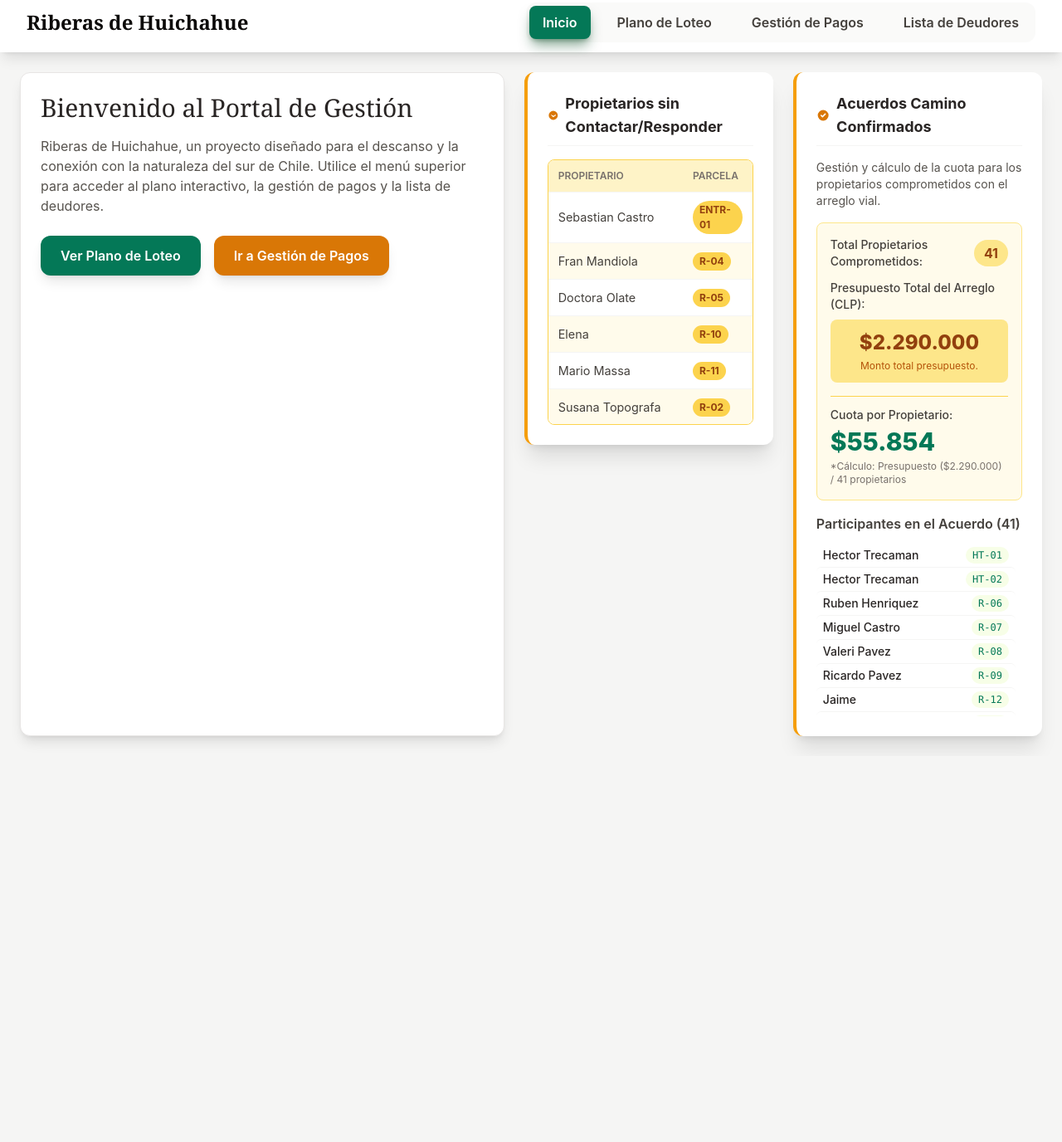
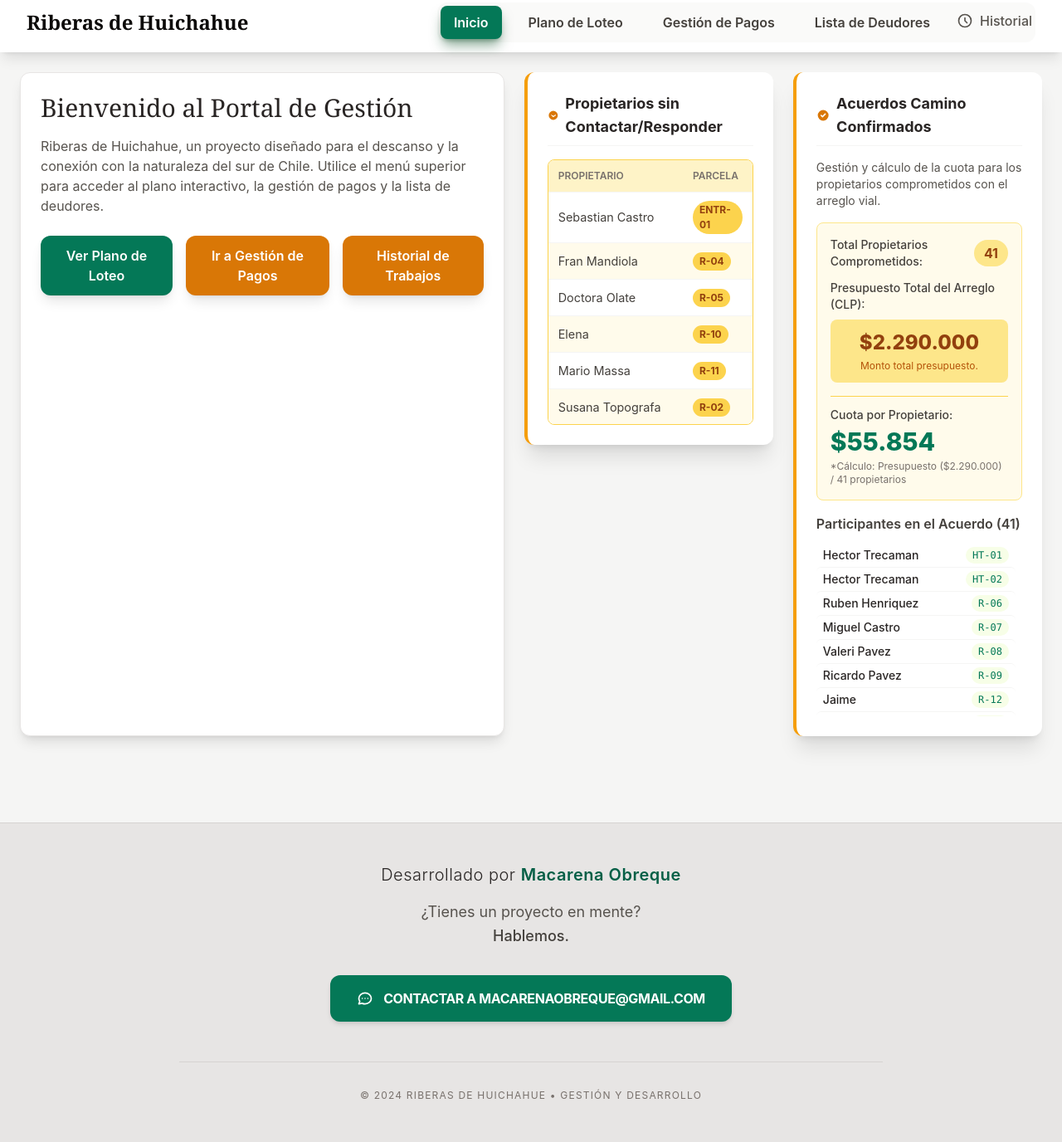
Before and after one commit to MasObreque/RiberasdeHuichahue, a plain HTML site: page index.html in a window 1280 px wide. Shown: the part 9-1385 px from the top of the page at 83% size. Before the commit the page ends 920 px from the top, so only its background shows below. Drawn offline with nearby package versions, Linux system fonts and the light colour scheme.

Commit message:
Update index.html
agrego nueva funcionalidad de historial de trabajos

```diff
--- a/index.html
+++ b/index.html
@@ -486,11 +486,20 @@ const loadParcelsData = () => {
                                 Utilice el menú superior para acceder al plano interactivo, la gestión de pagos y la lista de deudores.
                             </p>
                             <div class="flex flex-col sm:flex-row space-y-4 sm:space-y-0 sm:space-x-4">
-                                <button onclick="setCurrentView('mapa')" class="px-6 py-3 bg-green-700 text-white rounded-xl shadow-lg hover:bg-green-800 transition-colors text-center font-semibold">
+                                <button onclick="setCurrentView('mapa')"
+                                class="px-6 py-3 bg-green-700 text-white rounded-xl shadow-lg hover:bg-green-800 transition-colors text-center font-semibold">
                                     Ver Plano de Loteo
                                 </button>
-                                <button onclick="setCurrentView('gestion')" class="px-6 py-3 bg-amber-600 text-white rounded-xl shadow-lg hover:bg-amber-700 transition-colors text-center font-semibold">
+                                <button onclick="setCurrentView('gestion')"
+                                class="px-6 py-3 bg-amber-600 text-white rounded-xl shadow-lg hover:bg-amber-700 transition-colors text-center font-semibold">
                                     Ir a Gestión de Pagos
+                                </button>
+
+                                <button
+                                    onclick="window.location.href='historial.html'"
+                                    class="px-6 py-3 bg-amber-600 text-white rounded-xl shadow-lg hover:bg-amber-700 transition-colors text-center font-semibold"
+                                >
+                                    Historial de Trabajos
                                 </button>
                             </div>
                         </div>
@@ -936,7 +945,17 @@ const loadParcelsData = () => {
                             ${renderNavItem('mapa', 'Plano de Loteo')}
                             ${renderNavItem('gestion', 'Gestión de Pagos')}
                             ${renderNavItem('deudores', 'Lista de Deudores')}
+                            <button
+                                onclick="window.location.href='historial.html'"
+                                class="flex items-center gap-2 text-stone-600 hover:text-green-700 transition font-medium pb-1"
+                                >
+                                <svg xmlns="http://www.w3.org/2000/svg" class="h-5 w-5" fill="none" viewBox="0 0 24 24" stroke="currentColor">
+                                    <path stroke-linecap="round" stroke-linejoin="round" stroke-width="2" d="M12 8v4l3 3m6-3a9 9 0 11-18 0 9 9 0 0118 0z" />
+                                </svg>
+                                Historial
+                            </button>
                         </nav>
+
                     </div>
                 </header>
             `;
@@ -1023,5 +1042,29 @@ function inicializarApp() {
     });
 }
     </script>
+<footer class="bg-stone-200 border-t border-stone-300 py-12 mt-20">
+    <div class="max-w-4xl mx-auto px-6 text-center">
+        <h2 class="text-stone-800 text-xl font-light tracking-wide mb-4">
+            Desarrollado por <span class="font-semibold text-green-800">Macarena Obreque</span>
+        </h2>
+
+        <p class="text-stone-600 text-lg mb-8 leading-relaxed">
+            ¿Tienes un proyecto en mente? <br>
+            <span class="text-stone-700 font-medium">Hablemos.</span>
+        </p>
+
+        <a href="mailto:macarenaobreque@gmail.com?subject=Consulta%20por%20proyecto%20digital"
+           class="inline-flex items-center gap-3 bg-green-700 hover:bg-green-800 text-white px-8 py-4 rounded-xl transition-all transform hover:-translate-y-1 shadow-md hover:shadow-lg">
+            <svg xmlns="http://www.w3.org/2000/svg" class="h-5 w-5" fill="none" viewBox="0 0 24 24" stroke="currentColor">
+                <path stroke-linecap="round" stroke-linejoin="round" stroke-width="2" d="M8 12h.01M12 12h.01M16 12h.01M21 12c0 4.418-4.03 8-9 8a9.863 9.863 0 01-4.255-.949L3 20l1.395-3.72C3.512 15.042 3 13.574 3 12c0-4.418 4.03-8 9-8s9 3.582 9 8z" />
+            </svg>
+            <span class="font-bold uppercase tracking-tight">Contactar a macarenaobreque@gmail.com</span>
+        </a>
+
+        <div class="mt-12 pt-8 border-t border-stone-300 text-stone-500 text-xs tracking-widest uppercase">
+            &copy; 2024 Riberas de Huichahue • Gestión y Desarrollo
+        </div>
+    </div>
+</footer>
 </body>
 </html>
```
